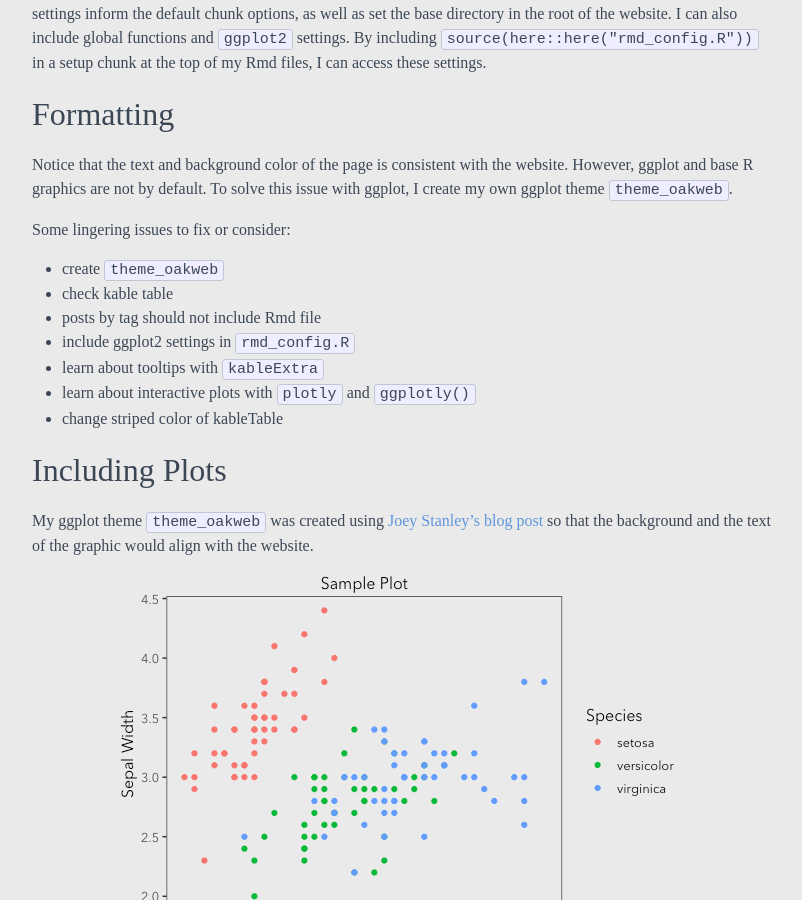
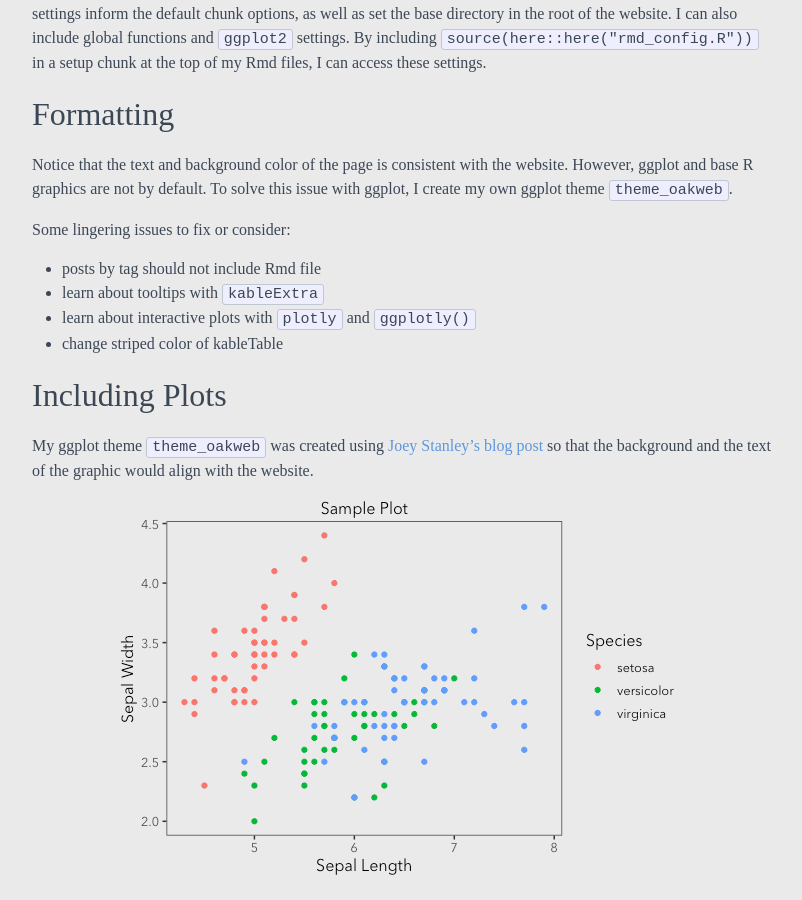
Before and after one commit to omkarakatta/omkarakatta.github.io, a Jekyll site: the page built from _posts/2020-06-07-Using-Rmd-files-for-Posts.md, in a window 1280 px wide and 900 px high, scrolled down 827 px. Shown: the whole window, without its empty margins (238-1040 px from the left). Built offline with Jekyll 4.4.1, drawn with Linux system fonts in a browser that asks for light colours; nearby versions of some CDN libraries.

Commit message:
update list of things to fix or consider

```diff
--- a/_posts/2020-06-07-Using-Rmd-files-for-Posts.Rmd
+++ b/_posts/2020-06-07-Using-Rmd-files-for-Posts.Rmd
@@ -54,10 +54,7 @@ Notice that the text and background color of the page is consistent with the web
 
 Some lingering issues to fix or consider:
 
-* create `theme_oakweb`
-* check kable table
 * posts by tag should not include Rmd file
-* include ggplot2 settings in `rmd_config.R`
 * learn about tooltips with `kableExtra`
 * learn about interactive plots with `plotly` and `ggplotly()`
 * change striped color of kableTable
--- a/_posts/2020-06-07-Using-Rmd-files-for-Posts.md
+++ b/_posts/2020-06-07-Using-Rmd-files-for-Posts.md
@@ -45,10 +45,7 @@ Notice that the text and background color of the page is consistent with the web
 
 Some lingering issues to fix or consider:
 
-  - create `theme_oakweb`
-  - check kable table
   - posts by tag should not include Rmd file
-  - include ggplot2 settings in `rmd_config.R`
   - learn about tooltips with `kableExtra`
   - learn about interactive plots with `plotly` and `ggplotly()`
   - change striped color of kableTable
```
